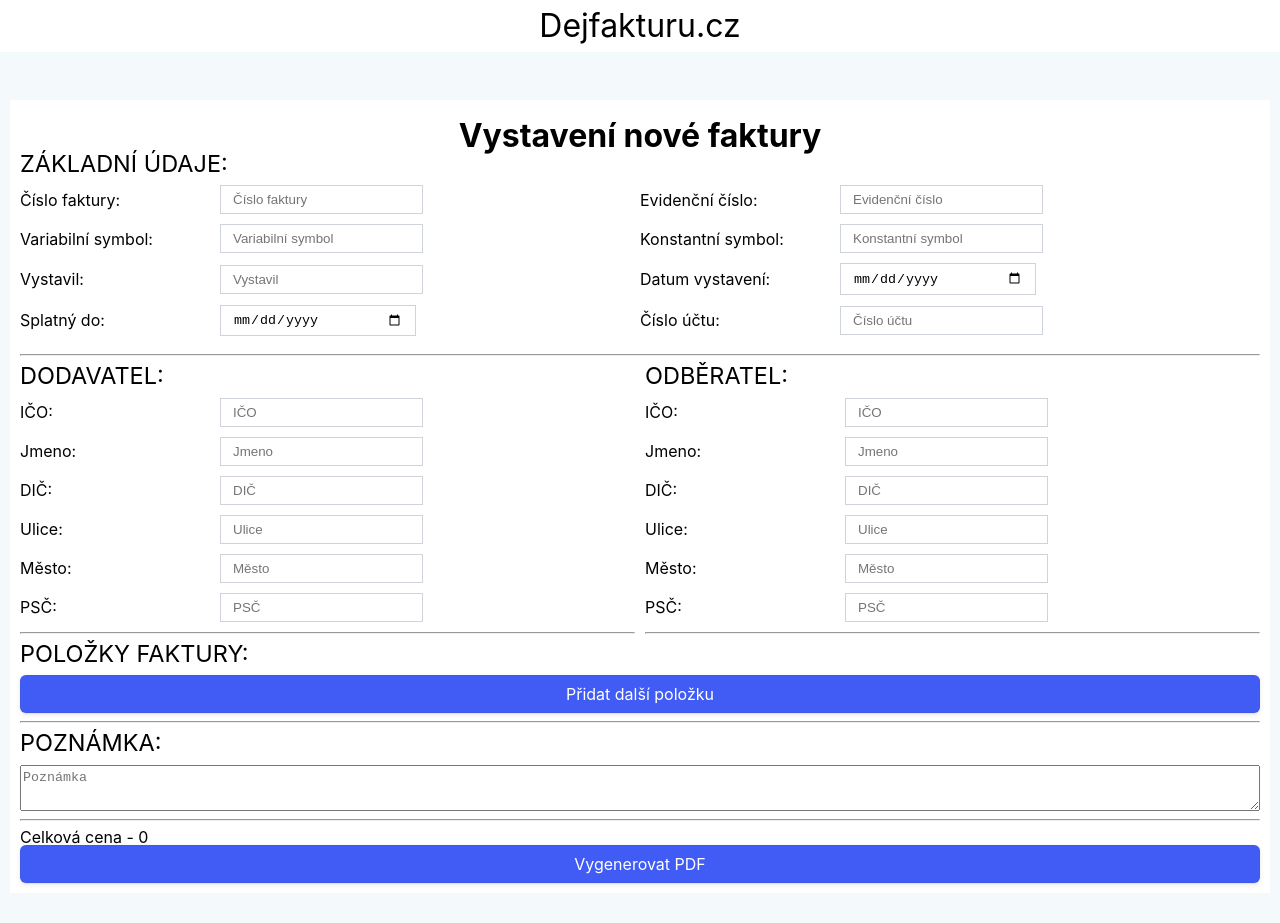
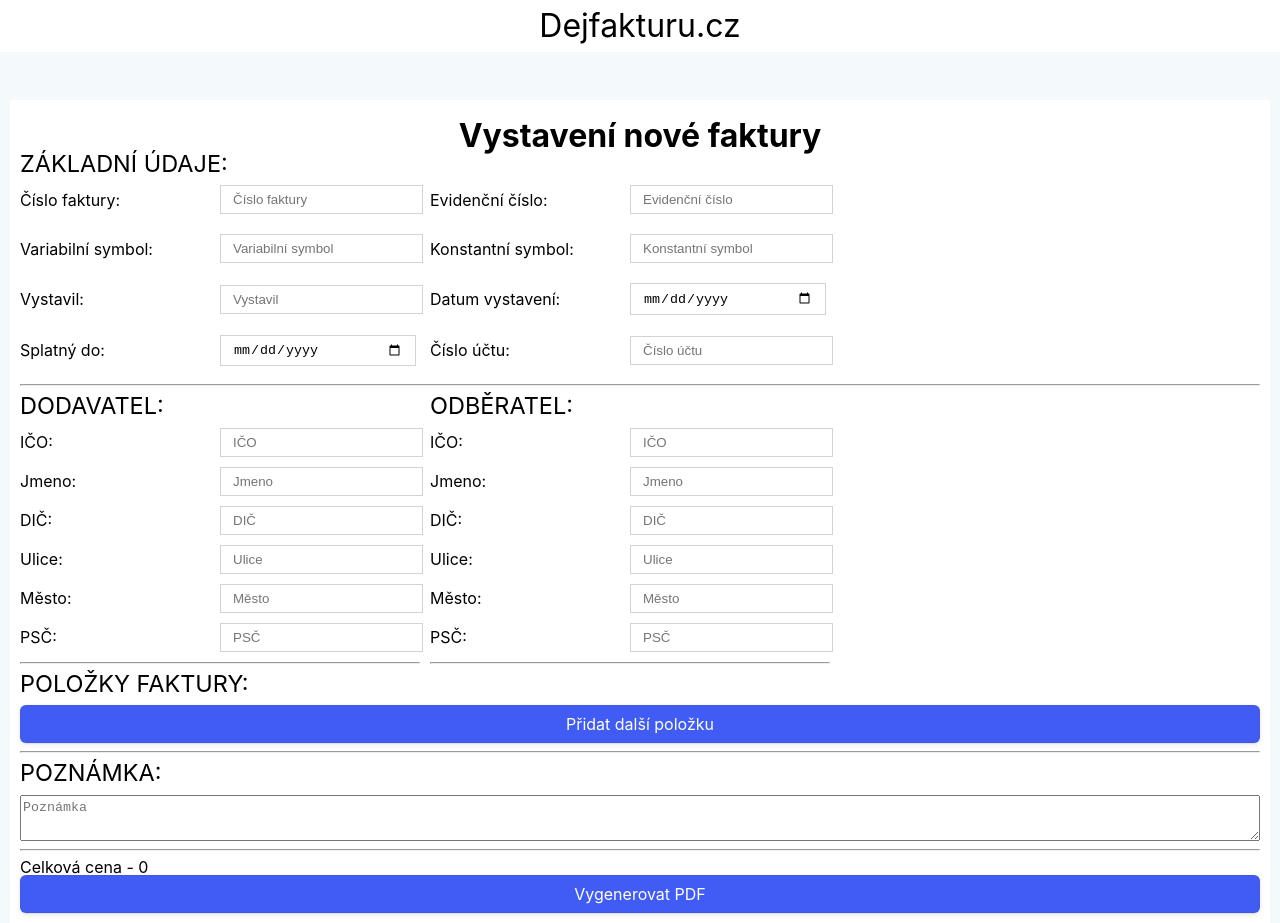
Before and after one commit to zaymax/dejfakturu, a React (Create React App) app in the folder client/: page / in a window 1280 px wide. Before the commit the page ends 893 px from the top, so only its background shows below. Built offline with nearby package versions, Linux system fonts and the light colour scheme.

Commit message:
add another styles to the app

```diff
--- a/client/src/components/form/form.scss
+++ b/client/src/components/form/form.scss
@@ -28,6 +28,7 @@
   display: grid;
   grid-template-columns: 1fr 1fr;
   gap: 10px;
+  width: fit-content;
 }
 
 .button {
--- a/client/src/components/section/section.scss
+++ b/client/src/components/section/section.scss
@@ -8,11 +8,15 @@
   &__columns-one-column {
     display: grid;
     grid-template-columns: 1fr;
+    width: fit-content;
+    gap: 10px;
   }
 
   &__content-two-columns {
     display: grid;
     grid-template-columns: 1fr 1fr;
     align-items: center;
+    width: fit-content;
+    gap: 10px;
   }
 }
```
